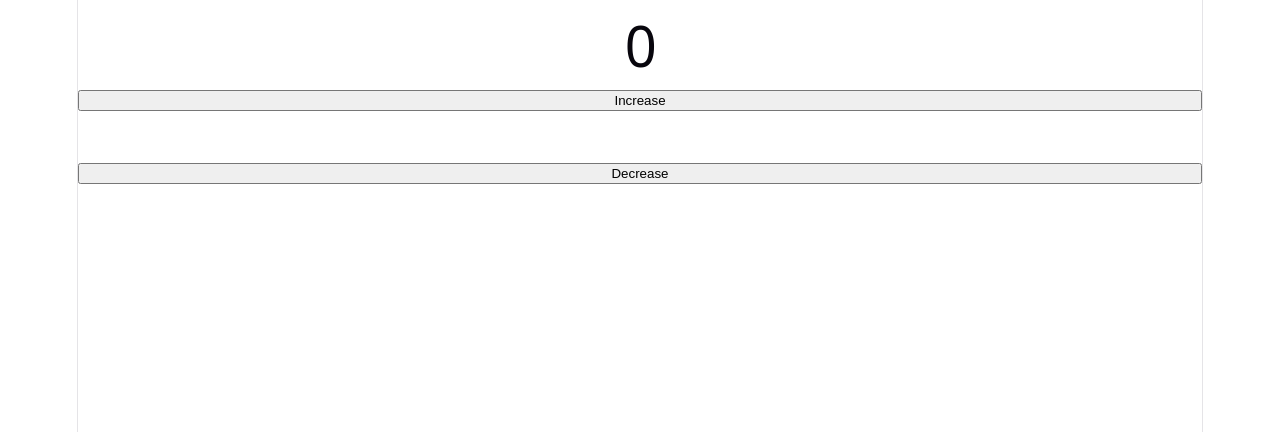
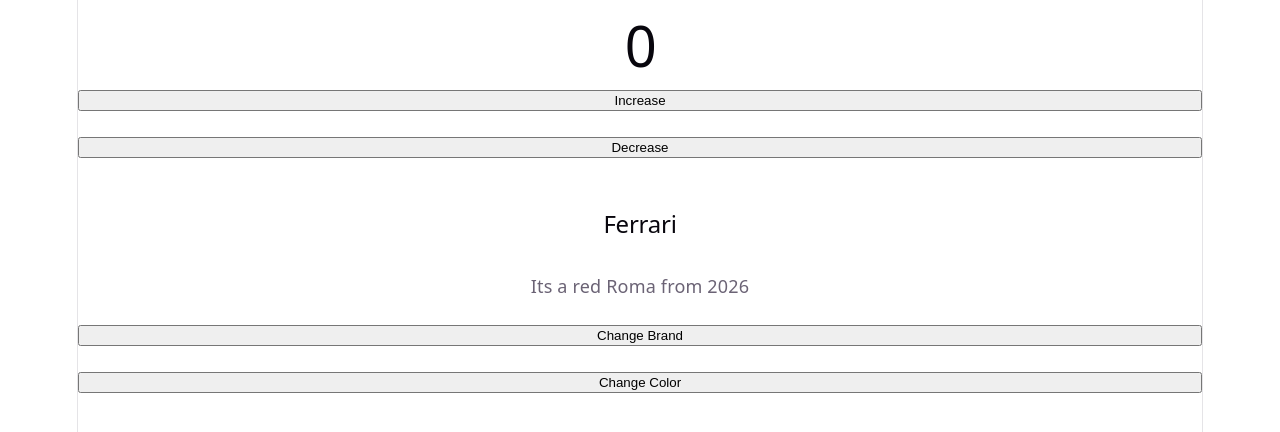
Before and after one commit to hadiashah01/React-hooks, a React (Vite) app: page / in a window 1280 px wide. Shown: the top 432 px of the page. Built offline with nearby package versions, Linux system fonts and the light colour scheme.

Commit message:
implement usestate hook for car brand and color

```diff
--- a/src/App.jsx
+++ b/src/App.jsx
@@ -3,18 +3,51 @@ import "./App.css";
 
 function App() {
   const [count, setCount] = useState(0);
+  const [brand, setBrand] = useState({
+    name: "Ferrari",
+    year: 2026,
+    color: "red",
+  });
   function inc() {
     setCount(count + 1);
   }
   function dec() {
-   setCount(count - 1);
+    setCount(count - 1);
+  }
+  function changeBrand() {
+    setBrand({ name: "Buggati", year: 2027, color: "black" });
+  }
+  function changeColor() {
+    setBrand({ ...brand, color: "black" });
   }
   return (
     <>
       <h1>{count}</h1>
       <button onClick={() => inc()}>Increase</button> <br />
+      <button onClick={() => dec()}>Decrease</button>
       <br />
-      <button onClick={() => dec()}>Decrease</button>
+      <br />
+      <h2>{brand.name}</h2>
+      <br />
+      <p>
+        Its a {brand.color} Roma from {brand.year}{" "}
+      </p>
+      <br />
+      <button
+        onClick={() => {
+          changeBrand();
+        }}
+      >
+        Change Brand
+      </button>
+      <br />
+      <button
+        onClick={() => {
+          changeColor();
+        }}
+      >
+        Change Color
+      </button>
     </>
   );
 }
```
